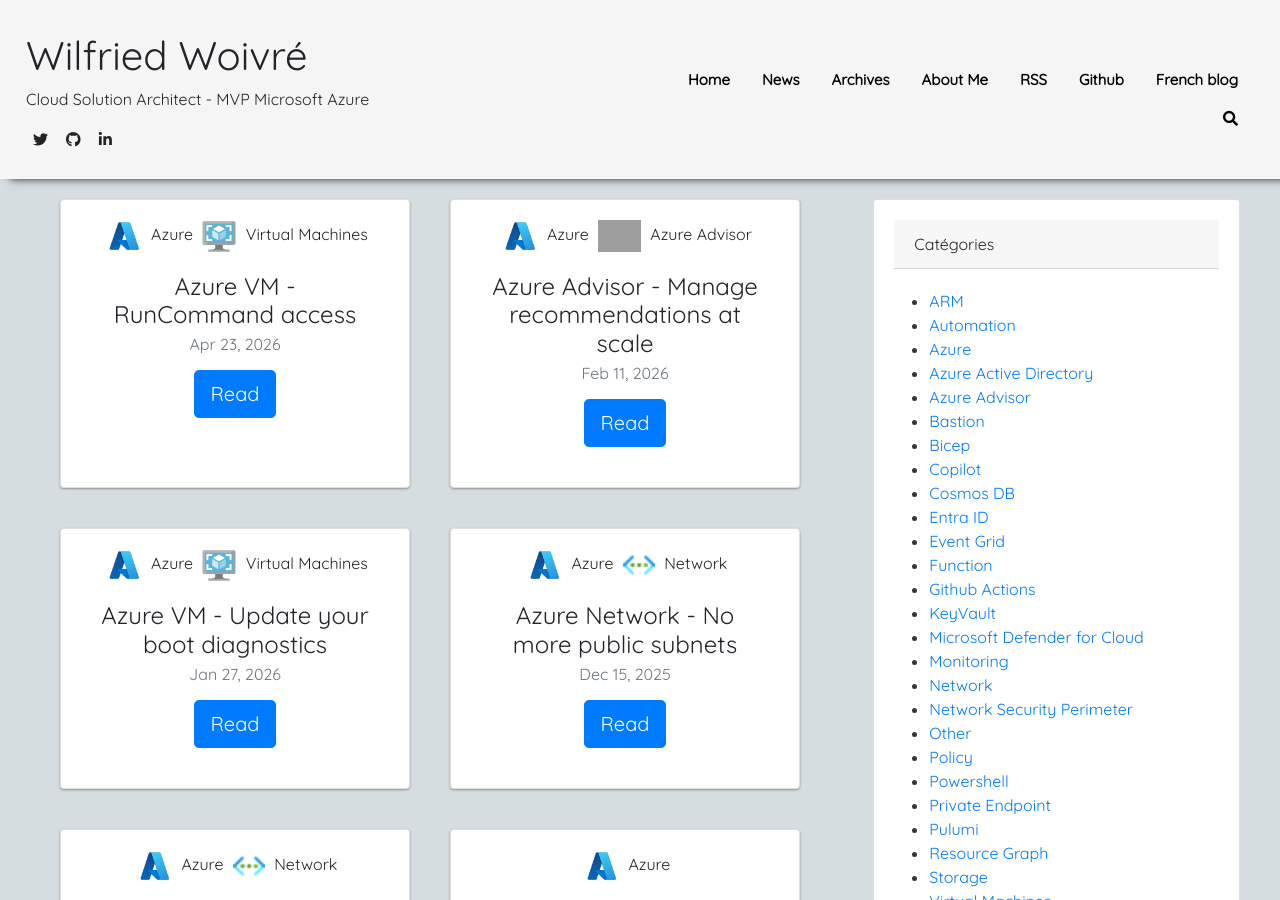
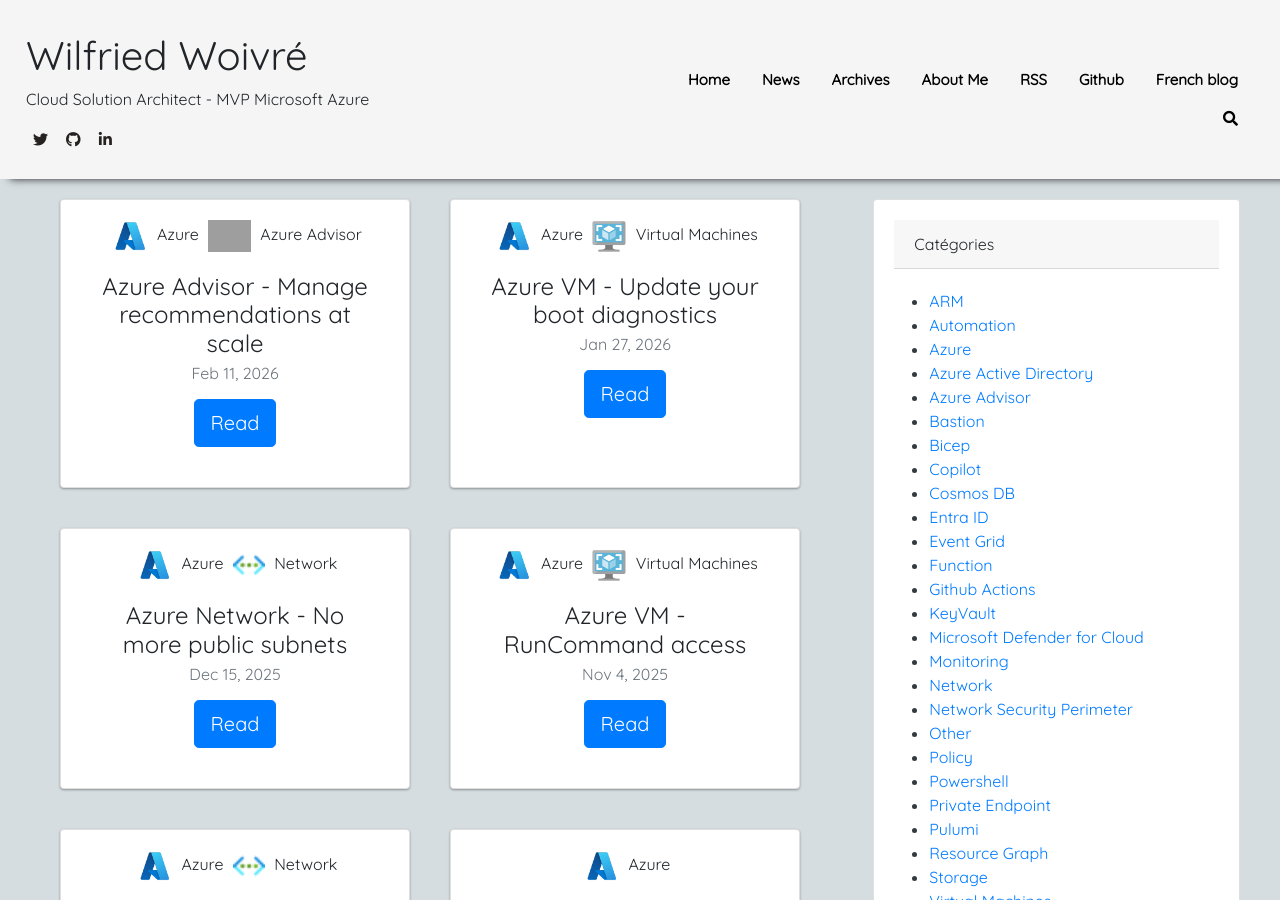
Before and after one commit to wilfriedwoivre/wilfriedwoivre.en.github.io, a Jekyll site: the page built from index.html, in a window 1280 px wide and 900 px high. Built offline with Jekyll 4.4.1, drawn with Linux system fonts in a browser that asks for light colours; nearby versions of some CDN libraries; the list of posts is cut into pages by our own code.

Commit message:
add post

```diff
--- a/_posts/2025-11-04-azure-vm-runcommand-access.md
+++ b/_posts/2025-11-04-azure-vm-runcommand-access.md
@@ -1,7 +1,7 @@
 ---
 layout: post
 title: Azure VM - RunCommand access
-date: 2026-04-23
+date: 2025-11-04
 categories: [ "Azure", "Virtual Machines"  ]
 comments_id: 59
 ---
```
